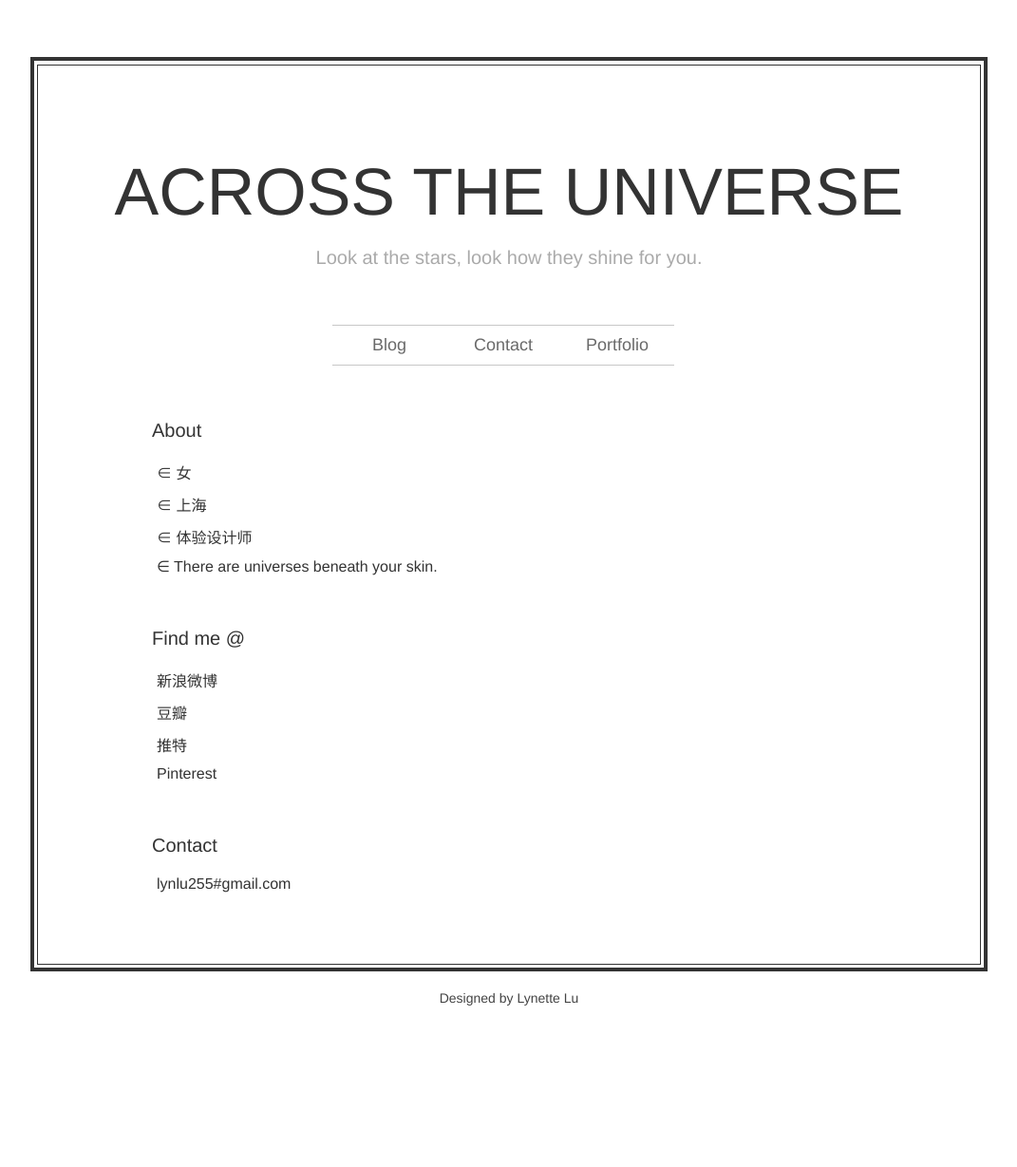
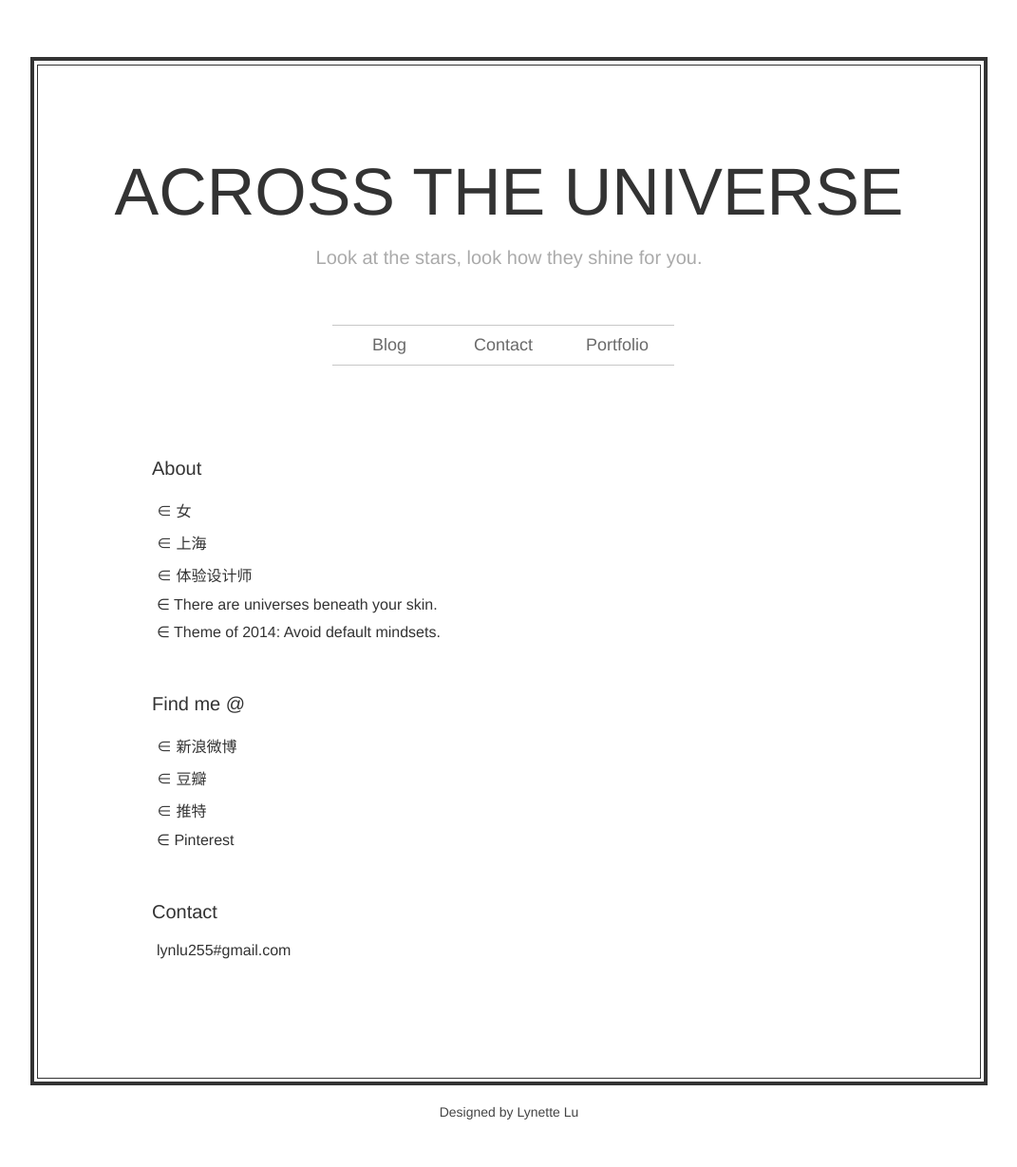
Before and after one commit to lynettelu/lynettelu.github.io, a Jekyll site: the page built from contact/index.md, in a window 1280 px wide. Shown: the whole page at 95% size, without its empty margins (104-1175 px from the left). Built offline with Jekyll 4.4.1, drawn with Linux system fonts in a browser that asks for light colours; Markdown is read by kramdown in place of the engine named in the settings; before the commit the page ends 1109 px from its top, so only the background shows below that.

Commit message:
add contact info

```diff
--- a/contact/index.md
+++ b/contact/index.md
@@ -22,13 +22,14 @@
         		<li>∈ 上海</li>
         		<li>∈ 体验设计师</li>
         		<li>∈ There are universes beneath your skin.</li>
+        		<li>∈ Theme of 2014: Avoid default mindsets.</li>
         	</ul></li>
         	<li><h2>Find me @</h2>
         	<ul class="entry-list">
-        		<li><a href="http://weibo.com/lynettel">新浪微博</a></li>
-        		<li><a href="http://www.douban.com/people/ll61/">豆瓣</a></li>
-        		<li><a href="https://twitter.com/Back2infinity">推特</a></li>
-        		<li><a href="http://pinterest.com/lynettelu/">Pinterest</a></li>
+        		<li>∈ <a href="http://weibo.com/lynettel"> 新浪微博</a></li>
+        		<li>∈ <a href="http://www.douban.com/people/ll61/">豆瓣</a></li>
+        		<li>∈ <a href="https://twitter.com/Back2infinity">推特</a></li>
+        		<li>∈ <a href="http://pinterest.com/lynettelu/">Pinterest</a></li>
             	</ul></li>
            <li> <h2>Contact</h2>
         	<ul class="entry-list">
--- a/css/default.css
+++ b/css/default.css
@@ -181,7 +181,8 @@
 .entry-content {
     padding:20px;
     margin-left: 100px;
-
+    margin-bottom:50px;
+    margin-top:40px;
 }
 
 .entry-content ul {
```
